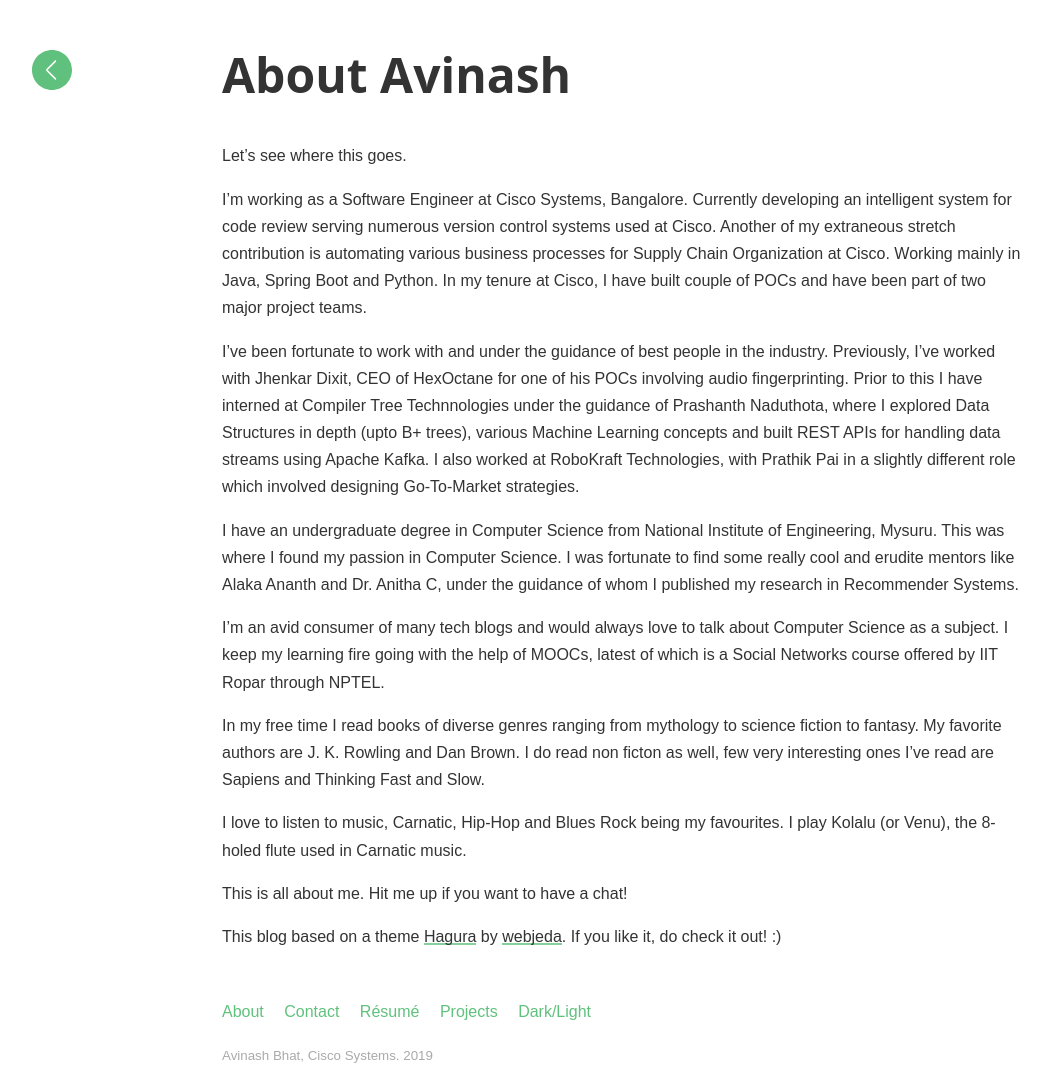
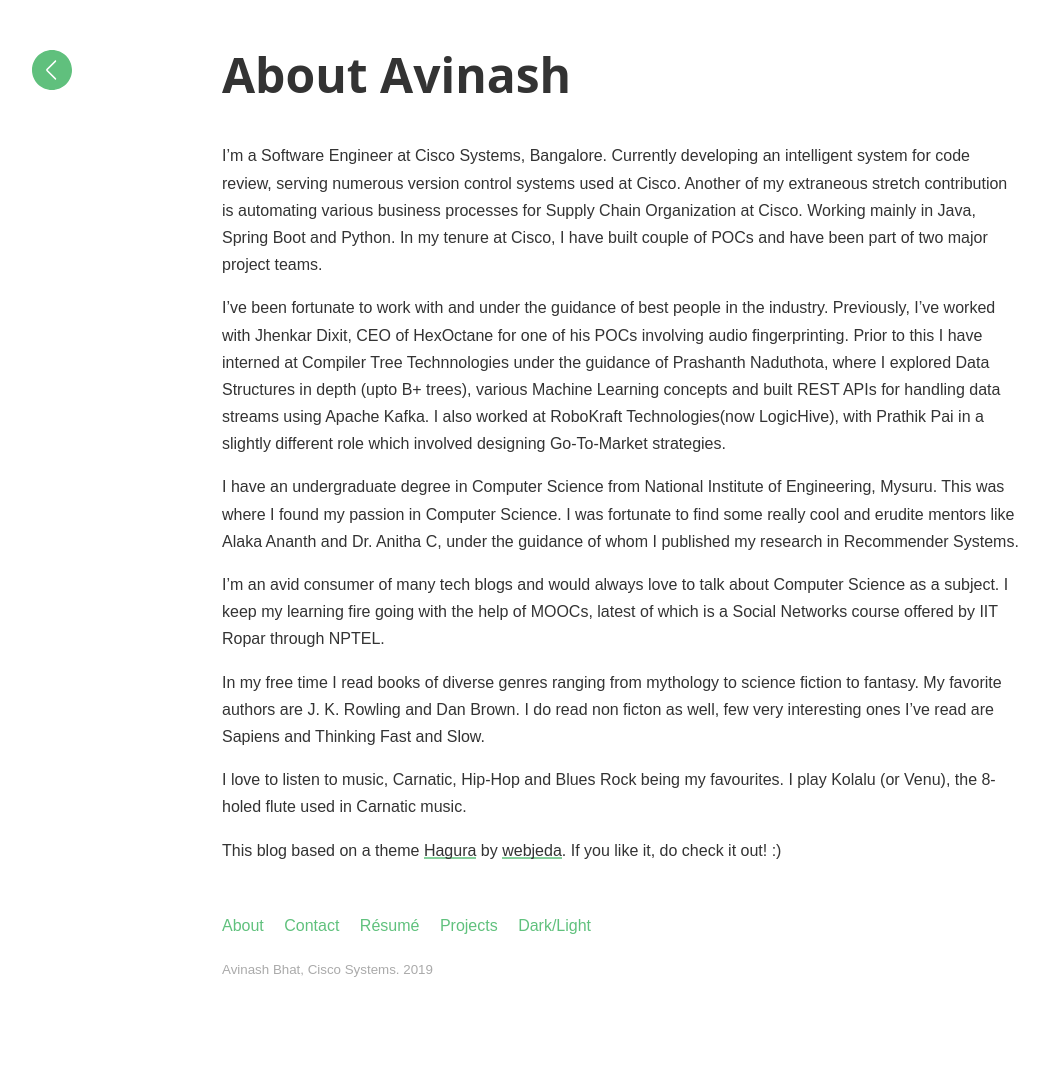
Before and after one commit to avinashbhat/avinashbhat.github.io, a Jekyll site: the page built from about.md, in a window 1280 px wide. Shown: the whole page, without its empty margins (18-1069 px from the left). Built offline with Jekyll 4.4.1, drawn with Linux system fonts in a browser that asks for light colours; after the commit the page ends 982 px from its top, so only the background shows below that.

Commit message:
Updated about

```diff
--- a/about.md
+++ b/about.md
@@ -5,11 +5,9 @@ permalink: /about/
 published: true
 ---
 
-Let's see where this goes.
+I'm a Software Engineer at Cisco Systems, Bangalore. Currently developing an intelligent system for code review, serving numerous version control systems used at Cisco. Another of my extraneous stretch contribution is automating various business processes for Supply Chain Organization at Cisco. Working mainly in Java, Spring Boot and Python. In my tenure at Cisco, I have built couple of POCs and have been part of two major project teams.
 
-I'm working as a Software Engineer at Cisco Systems, Bangalore. Currently developing an intelligent system for code review serving numerous version control systems used at Cisco. Another of my extraneous stretch contribution is automating various business processes for Supply Chain Organization at Cisco. Working mainly in Java, Spring Boot and Python. In my tenure at Cisco, I have built couple of POCs and have been part of two major project teams.
-
-I've been fortunate to work with and under the guidance of best people in the industry. Previously, I've worked with Jhenkar Dixit, CEO of HexOctane for one of his POCs involving audio fingerprinting. Prior to this I have interned at Compiler Tree Technnologies under the guidance of Prashanth Naduthota, where I explored Data Structures in depth (upto B+ trees), various Machine Learning concepts and built REST APIs for handling data streams using Apache Kafka. I also worked at RoboKraft Technologies, with Prathik Pai in a slightly different role which involved designing Go-To-Market strategies.
+I've been fortunate to work with and under the guidance of best people in the industry. Previously, I've worked with Jhenkar Dixit, CEO of HexOctane for one of his POCs involving audio fingerprinting. Prior to this I have interned at Compiler Tree Technnologies under the guidance of Prashanth Naduthota, where I explored Data Structures in depth (upto B+ trees), various Machine Learning concepts and built REST APIs for handling data streams using Apache Kafka. I also worked at RoboKraft Technologies(now LogicHive), with Prathik Pai in a slightly different role which involved designing Go-To-Market strategies.
 
 I have an undergraduate degree in Computer Science from National Institute of Engineering, Mysuru. This was where I found my passion in Computer Science. I was fortunate to find some really cool and erudite mentors like Alaka Ananth and Dr. Anitha C, under the guidance of whom I published my research in Recommender Systems.
 
@@ -19,6 +17,4 @@ In my free time I read books of diverse genres ranging from mythology to science
 
 I love to listen to music, Carnatic, Hip-Hop and Blues Rock being my favourites. I play Kolalu (or Venu), the 8-holed flute used in Carnatic music.
 
-This is all about me. Hit me up if you want to have a chat!
-
 This blog based on a theme <a href="https://webjeda.com/hagura/">Hagura</a> by <a href="http://webjeda.com">webjeda</a>. If you like it, do check it out! :)
```
